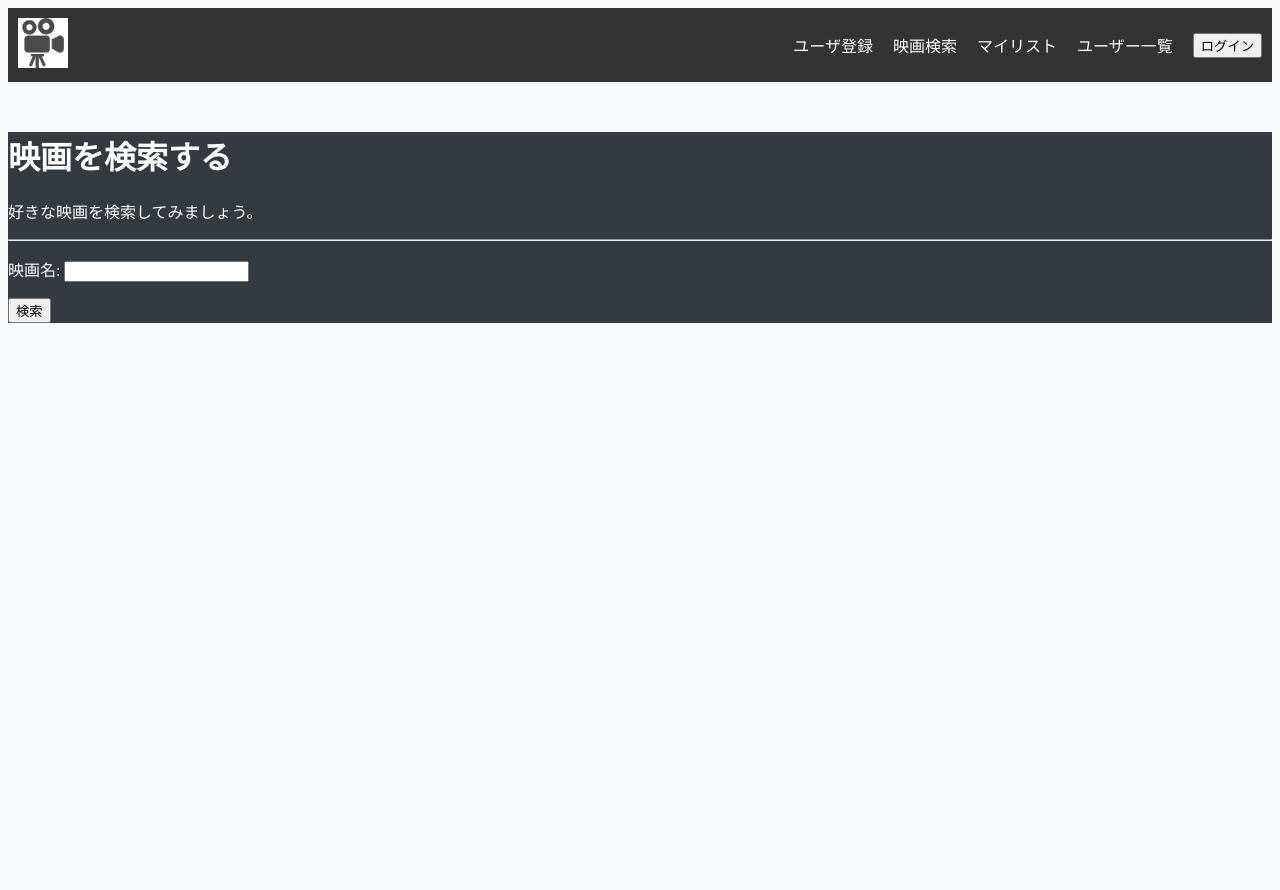
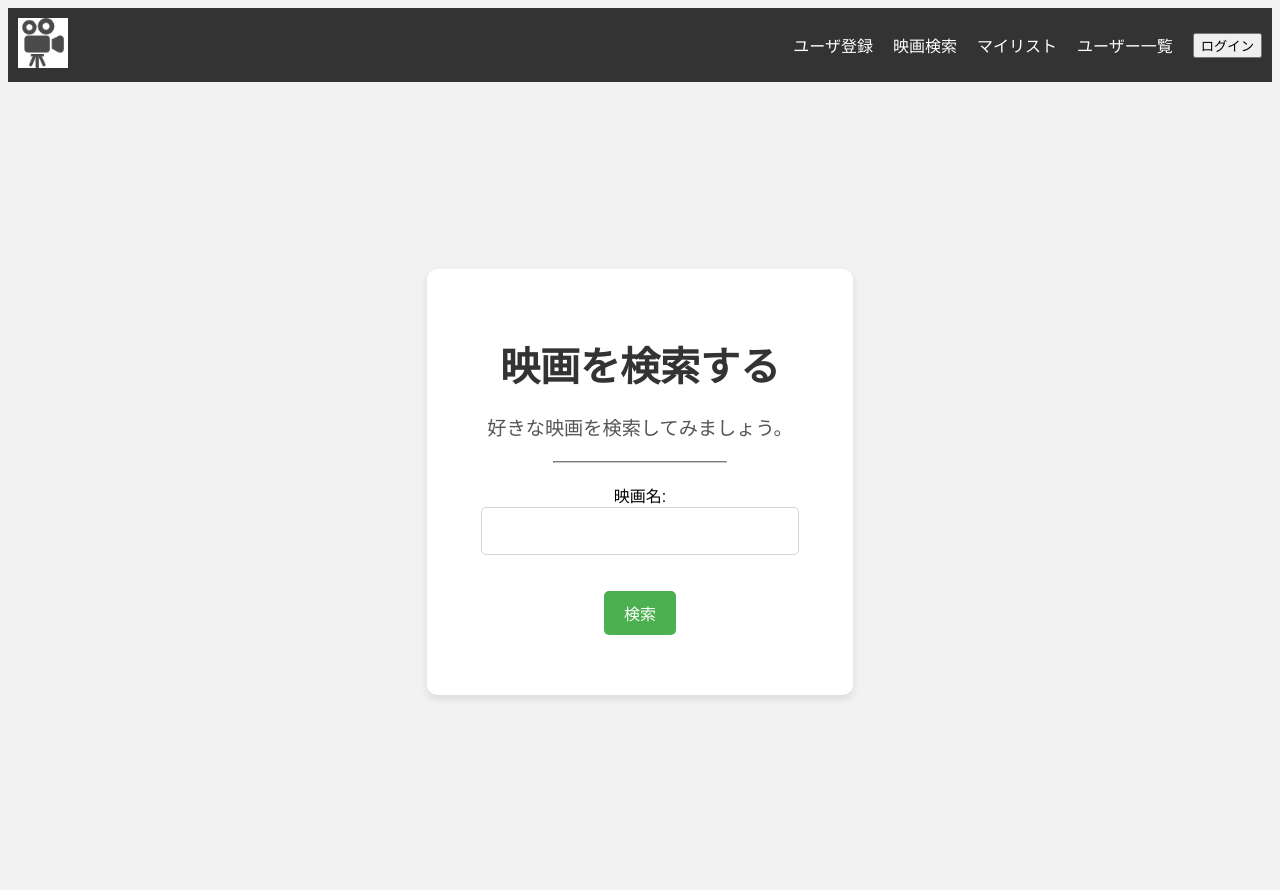
Before and after one commit to syt-koizumi/django_team_project, a Django app: page /movie/search in a window 1280 px wide. Before the commit the page ends 323 px from the top, so only its background shows below. Run offline with Django 5.2, Linux system fonts and the light colour scheme; parts of the project's set-up code (start-up, migrations or seed data) failed here and were passed over.

Commit message:
htmlのデザインを修正

```diff
--- a/templates/movie/movie_search.html
+++ b/templates/movie/movie_search.html
@@ -1,22 +1,74 @@
 {% extends 'base.html' %}
 {% block content %}
+<style>
+    body {
+        font-family: Arial, sans-serif;
+        background-color: #f2f2f2;
+    }
 
-  <style>
-    /* 追加のスタイルはここに記述 */
-    body {
-      background-color: #f8f9fa;
+    .container {
+        display: flex;
+        justify-content: center;
+        align-items: center;
+        height: 100vh;
     }
-    .container {
-      margin-top: 50px;
+
+    .jumbotron {
+        background-color: #fff;
+        padding: 40px;
+        border-radius: 10px;
+        box-shadow: 0 4px 8px rgba(0, 0, 0, 0.1);
+        text-align: center;
     }
-    .jumbotron {
-      background-color: #343a40;
-      color: #fff;
+
+    .display-4 {
+        font-size: 2.5rem;
+        margin-bottom: 20px;
+        color: #333;
     }
-    #search-input {
-      width: 100%;
-      padding: 10px;
+
+    .lead {
+        font-size: 1.2rem;
+        margin-bottom: 20px;
+        color: #555;
+    }
+
+    hr {
+        width: 50%;
+        margin: 20px auto;
+        border-color: #ccc;
+    }
+
+    form {
+        margin-bottom: 0;
+    }
+
+    form input[type="text"] {
+        width: 80%; /* 入力欄の幅を調整 */
+        padding: 12px 20px;
+        font-size: 1.2rem;
+        margin-bottom: 20px;
+        border-radius: 5px;
+        border: 1px solid #ced4da;
+    }
+
+    button {
+        background-color: #4CAF50;
+        border: none;
+        color: white;
+        padding: 10px 20px;
+        text-align: center;
+        text-decoration: none;
+        display: inline-block;
         font-size: 16px;
+        cursor: pointer;
+        border-radius: 5px;
+        transition: background-color 0.3s ease;
+        margin-bottom:20px;
+    }
+
+    button:hover {
+        background-color: #45a049;
     }
 </style>
 
@@ -27,7 +79,7 @@
             <p class="lead">好きな映画を検索してみましょう。</p>
             <hr class="my-4">
 
-      <form id = "search-form" method = "post">
+            <form id="search-form" method="post">
                 {% csrf_token %}
                 {{ form.as_p }}
                 <button type="submit" class="btn btn-primary btn-lg">検索</button>
@@ -35,5 +87,4 @@
         </div>
     </div>
 </main>
-
 {% endblock %}
```
Also changed, not shown: templates/movie/movie_detail.html (+55 -18 lines), templates/movie/movie_search_result.html (+58 -35 lines). Lines whose indentation alone changed are shown as unchanged.
